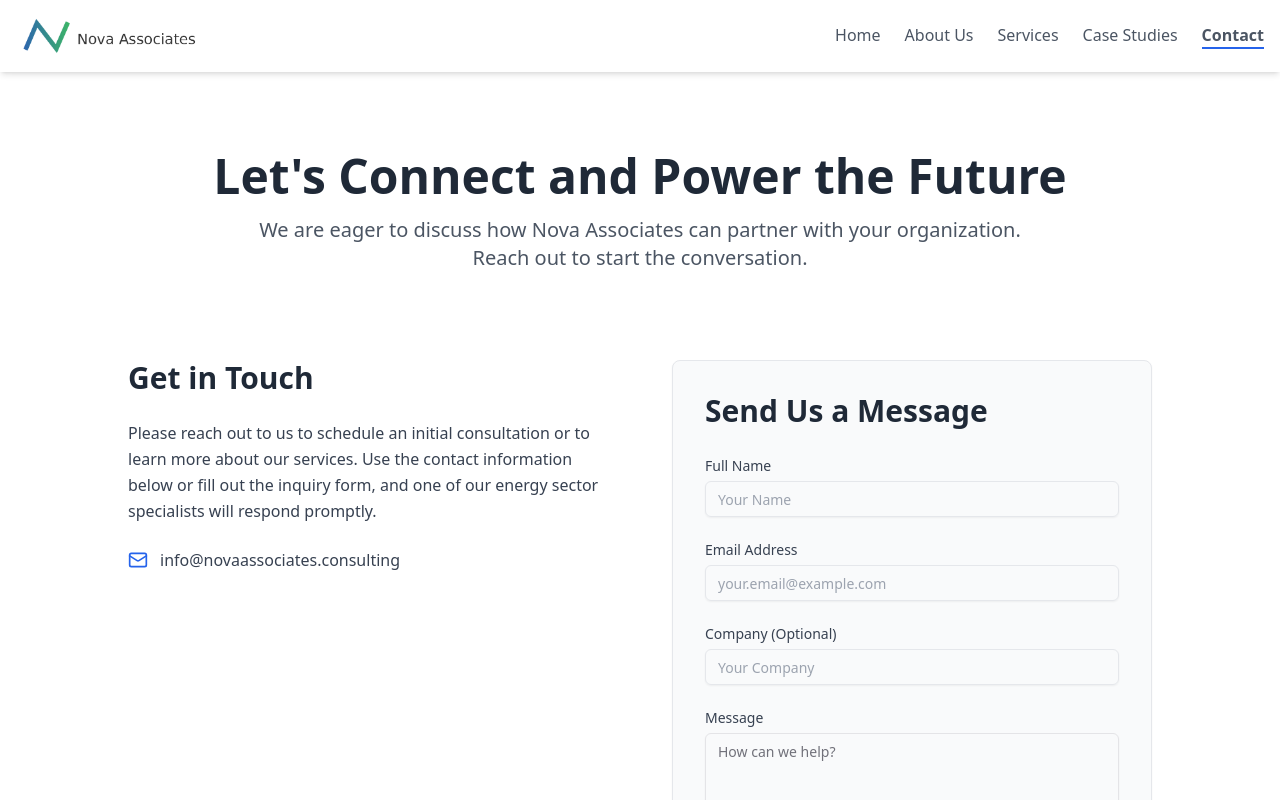
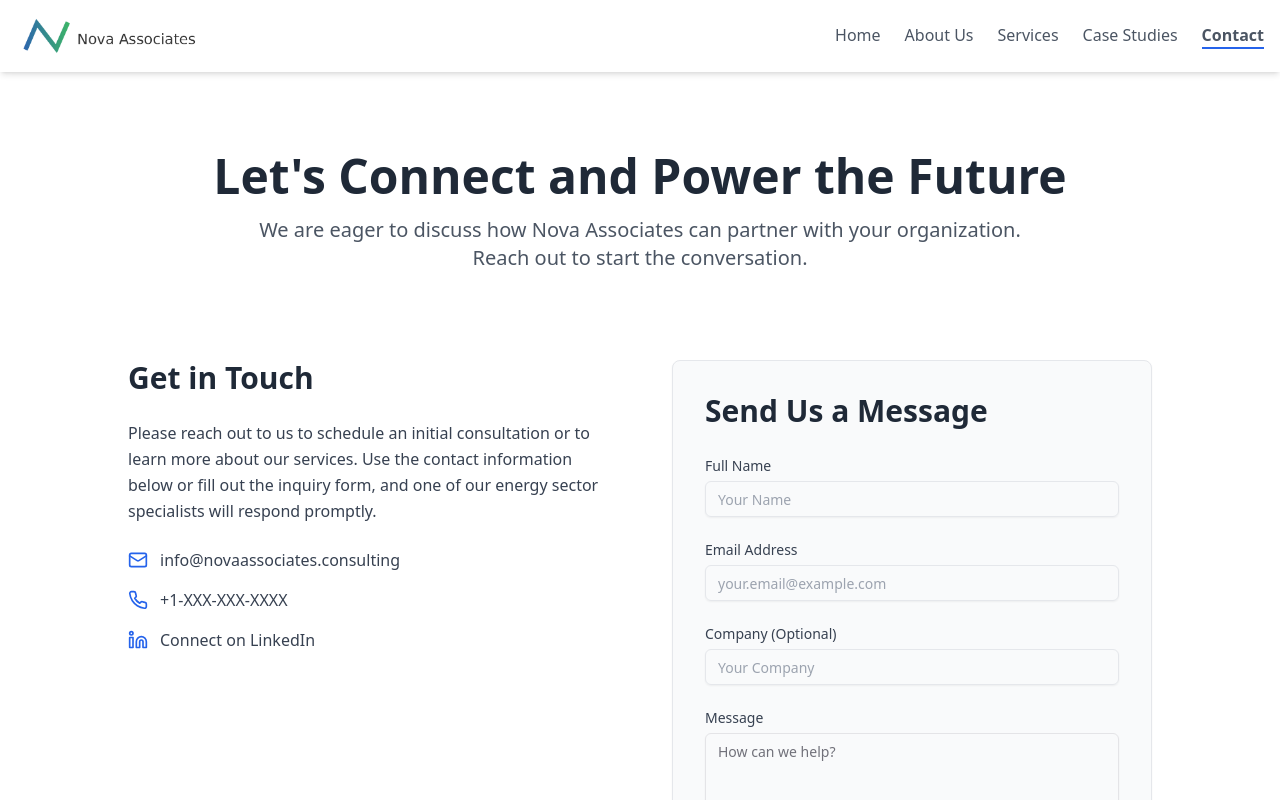
Before and after one commit to little-portland/nova-associates, a React (Vite) app: page /contact in a window 1280 px wide. Shown: the top 800 px of the page. Built offline with nearby package versions, Linux system fonts and the light colour scheme.

Commit message:
Update ContactPage.tsx

```diff
--- a/src/pages/ContactPage.tsx
+++ b/src/pages/ContactPage.tsx
@@ -9,9 +9,9 @@ const ContactPage: React.FC = () => {
   // Placeholder contact info - replace with actual details later
   const contactDetails = {
     email: "info@novaassociates.consulting",
-    // phone: "+1-XXX-XXX-XXXX",
+    phone: "+1-XXX-XXX-XXXX",
     // address: "123 Energy Lane, Houston, TX 77002, USA", // Optional
-    // linkedin: "#" // Placeholder link
+    linkedin: "#" // Placeholder link
   };
 
   // Basic form handling simulation (no actual submission logic here)
@@ -43,6 +43,20 @@ const ContactPage: React.FC = () => {
             <div className="flex items-center space-x-3">
               <Mail className="h-5 w-5 text-blue-600" />
               <a href={`mailto:${contactDetails.email}`} className="hover:text-blue-700 transition duration-150">{contactDetails.email}</a>
+            </div>
+            <div className="flex items-center space-x-3">
+              <Phone className="h-5 w-5 text-blue-600" />
+              <span>{contactDetails.phone}</span>
+            </div>
+            {/* {contactDetails.address && (
+              <div className="flex items-start space-x-3">
+                <MapPin className="h-5 w-5 text-blue-600 mt-1 flex-shrink-0" />
+                <span>{contactDetails.address}</span>
+              </div>
+            )} */}
+            <div className="flex items-center space-x-3">
+              <Linkedin className="h-5 w-5 text-blue-600" />
+              <a href={contactDetails.linkedin} target="_blank" rel="noopener noreferrer" className="hover:text-blue-700 transition duration-150">Connect on LinkedIn</a>
             </div>
           </div>
         </section>
```
